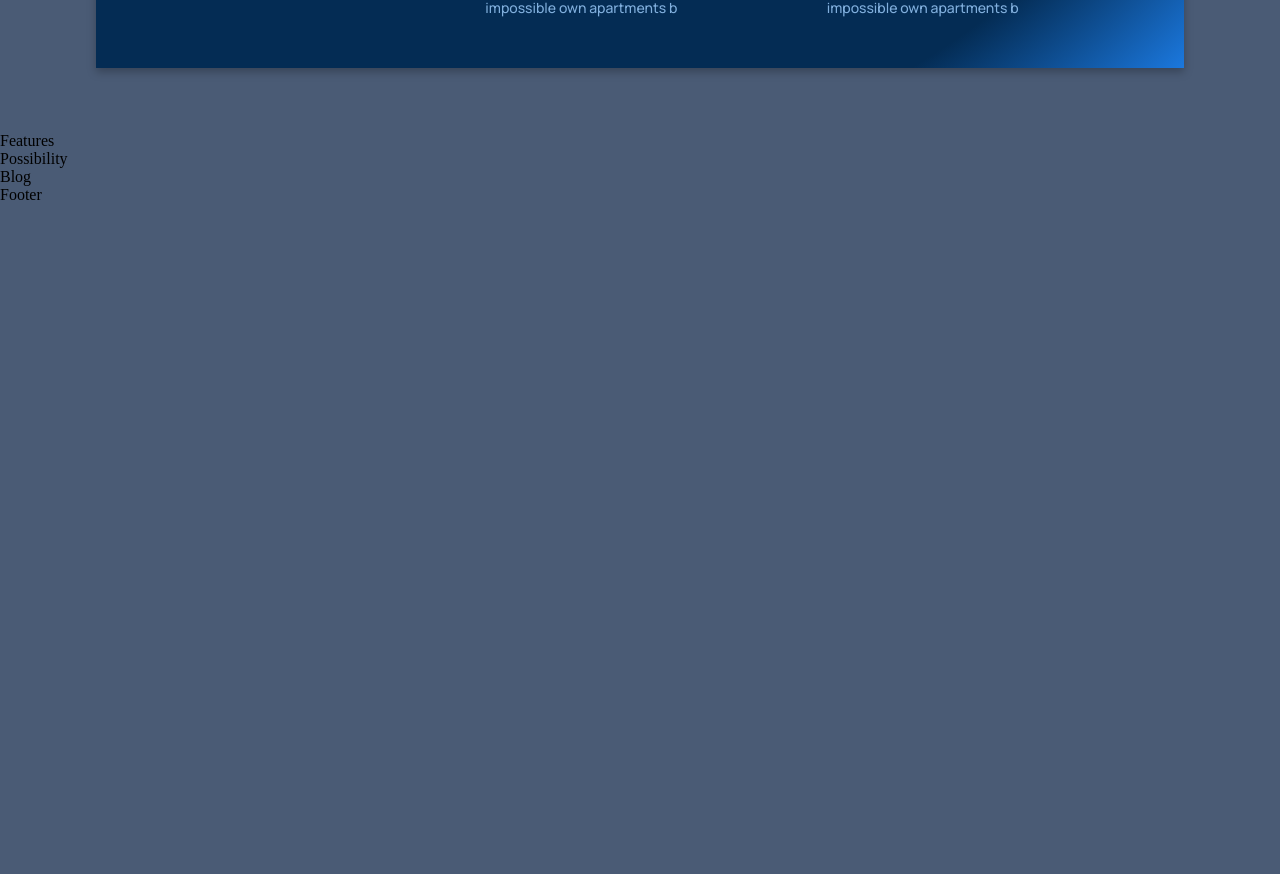
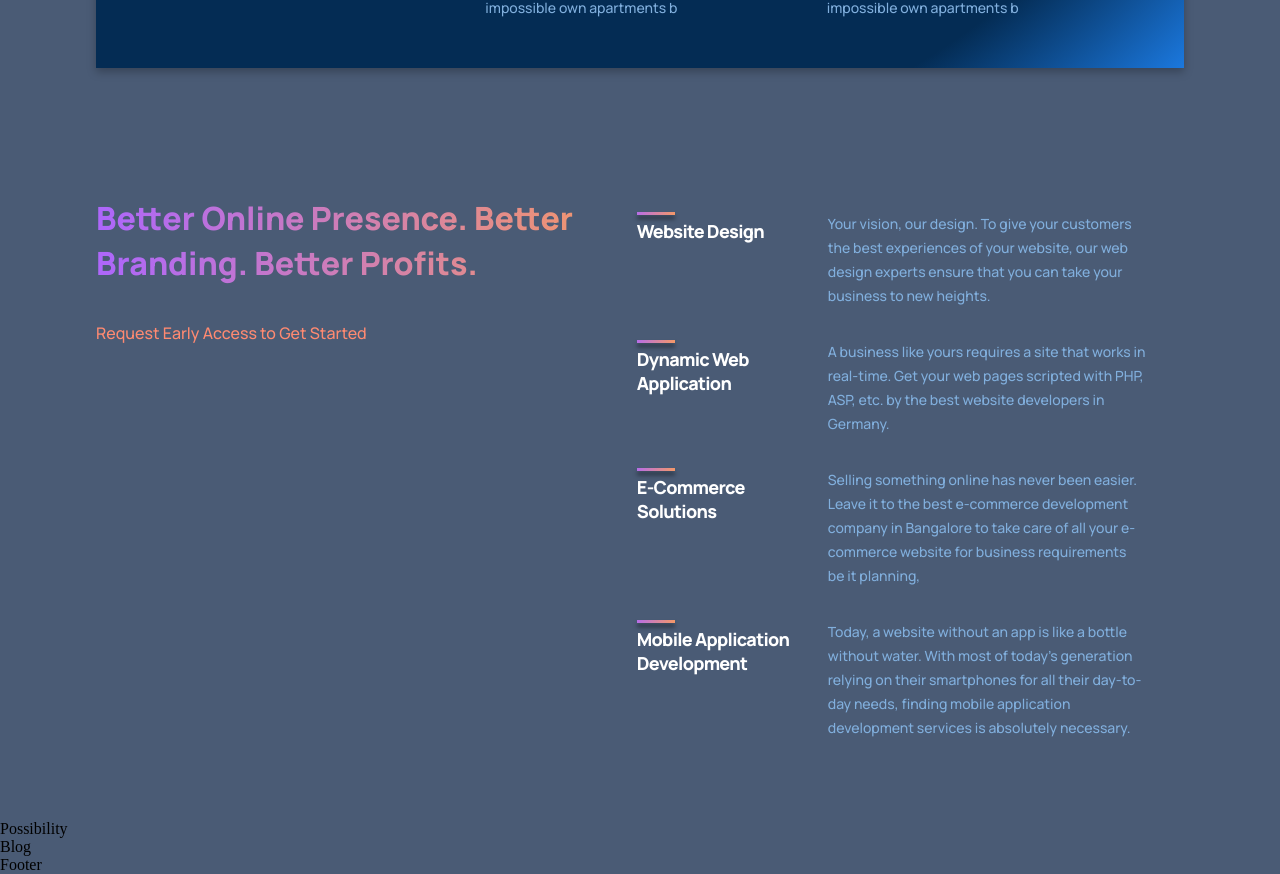
Before and after one commit to aliniko/Ali-Nekoh-React-Portfolio-, a React (Create React App) app: page / in a window 1280 px wide. Shown: the part 1338-2212 px from the top of the page. Before the commit the page ends 1542 px from the top, so only its background shows below. Built offline with nearby package versions, Linux system fonts and the light colour scheme.

Commit message:
features sections

```diff
--- a/src/containers/features/Features.jsx
+++ b/src/containers/features/Features.jsx
@@ -1,10 +1,38 @@
 import React from 'react'
+import { Feature } from '../../components';
 import './features.css';
+
+const featuresData = [
+    {
+        title: 'Website Design',
+        text: 'Your vision, our design. To give your customers the best experiences of your website, our web design experts ensure that you can take your business to new heights.'
+    },
+    {
+        title: 'Dynamic Web Application',
+        text: 'A business like yours requires a site that works in real-time. Get your web pages scripted with PHP, ASP, etc. by the best website developers in Germany.'
+    },{
+        title: ' E-Commerce Solutions',
+        text: 'Selling something online has never been easier. Leave it to the best e-commerce development company in Bangalore to take care of all your e-commerce website for business requirements be it planning,'
+    },
+    {
+        title: 'Mobile Application Development',
+        text: 'Today, a website without an app is like a bottle without water. With most of today’s generation relying on their smartphones for all their day-to-day needs, finding mobile application development services is absolutely necessary.'
+    }
+
+]
 
 const Features = () => {
     return (
-        <div>
-            Features
+        <div className='nekoh__features section__padding' id='features'>
+            <div className='nekoh__features-heading'>
+                <h1 className='gradient__text'>Better Online Presence. Better Branding. Better Profits.</h1>
+                <p>Request Early Access to Get Started</p>
+            </div>
+            <div className='nekoh__features-container'>
+                {featuresData.map((item, index) => (
+                    <Feature title={item.title} text={item.text} key={item.title + index} />
+                ))}
+            </div>
         </div>
     )
 }
--- a/src/containers/features/features.css
+++ b/src/containers/features/features.css
@@ -0,0 +1,43 @@
+.nekoh__features {
+    width: 97%;
+    display: flex;
+    justify-content: space-between;
+    flex-direction: row;
+}
+
+.nekoh__features-heading {
+    flex: 1;
+    display: flex;
+    justify-content: flex-start;
+    align-items: flex-start;
+    flex-direction: column;
+    text-align: left;
+    margin-right: 2rem;
+}
+
+.nekoh__features-heading h1 {
+    font-family: var(--font-family);
+    font-style: normal;
+    font-weight: 800;
+    font-style: 34px;
+    line-height: 45px;
+}
+
+.nekoh__features-heading p{
+    font-family: var(--font-family);
+    font-style: normal;
+    font-weight: 500;
+    font-size: 16px;
+    line-height: 30px;
+    color: #ff8a71;
+    margin-top: 2rem;
+}
+
+.nekoh__features-container {
+    flex: 1;
+    display: flex;
+    justify-content: flex-start;
+    align-items: center;
+    flex-direction: column;
+
+}
```
